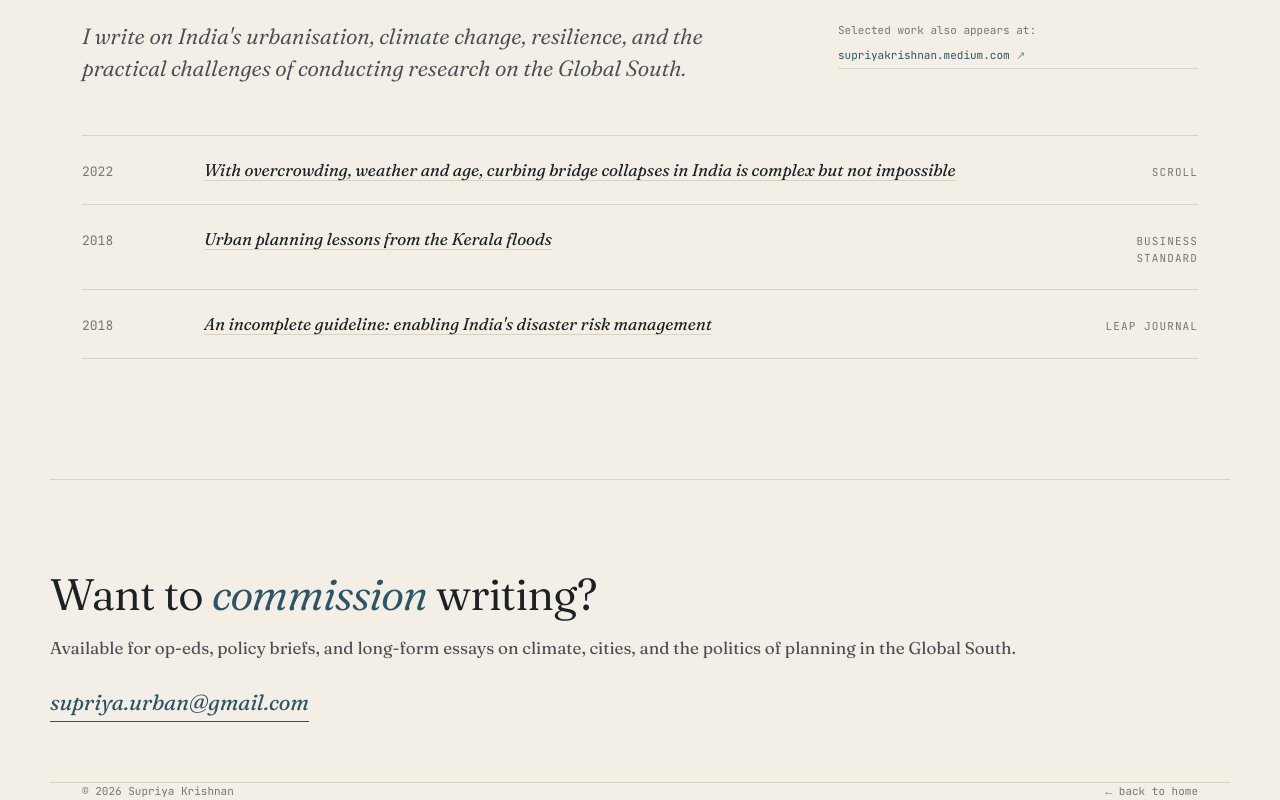
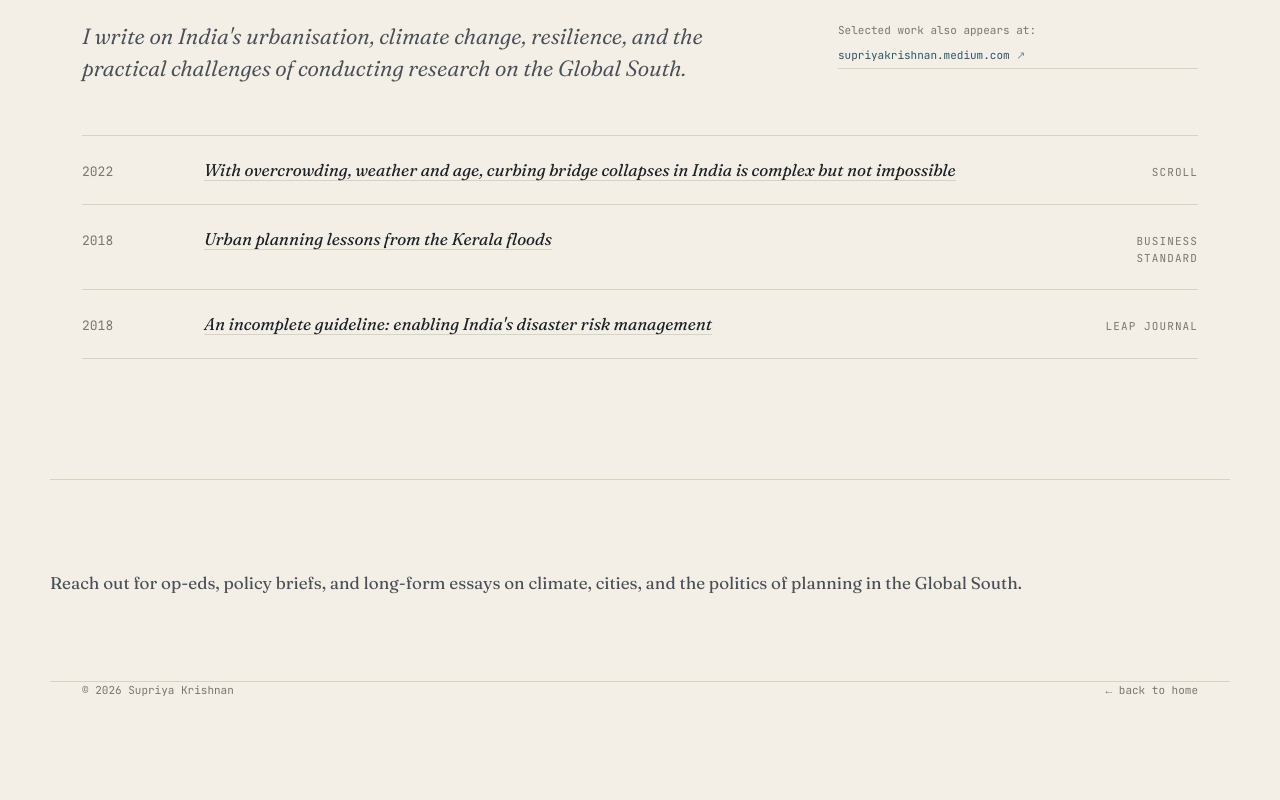
Before and after one commit to supadupa09/supadupa09.github.io, a plain HTML site: page publications.html in a window 1280 px wide. Shown: the part 1633-2433 px from the top of the page. After the commit the page ends 2332 px from the top, so only its background shows below. Drawn offline with Linux system fonts and the light colour scheme.

Commit message:
Update publications.html

```diff
--- a/publications.html
+++ b/publications.html
@@ -237,9 +237,9 @@ footer{padding:30px 0 50px;border-top:1px solid var(--rule);font-family:var(--mo
 </main>
 
 <section class="contact-strip wrap">
-  <h2>Want to <em>commission</em> writing?</h2>
-  <p>Available for op-eds, policy briefs, and long-form essays on climate, cities, and the politics of planning in the Global South.</p>
-  <a href="mailto:supriya.urban@gmail.com" class="cta">supriya.urban@gmail.com</a>
+<!--  <h2>Want to <em>commission</em> writing?</h2> -->
+  <p>Reach out for op-eds, policy briefs, and long-form essays on climate, cities, and the politics of planning in the Global South.</p>
+<!--  <a href="mailto:supriya.urban@gmail.com" class="cta">supriya.urban@gmail.com</a> -->
 </section>
 
 <footer class="wrap">
```
